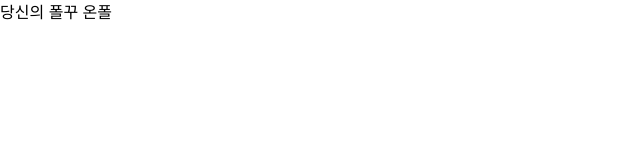
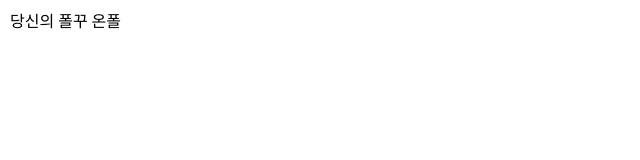
Before and after one commit to jz-project/ohnpol-v2-frontend, a React (Vite) app: page / in a window 1280 px wide. Shown: the top 160 px of the page, without its empty margins (0-640 px from the left). Built offline with nearby package versions, Linux system fonts and the light colour scheme; a web font is replaced by a local one.

Commit message:
[Design] 베이스 css 변경

```diff
--- a/src/styles/common/base.css
+++ b/src/styles/common/base.css
@@ -6,6 +6,7 @@ body {
   font-family: "Pretendard Variable", Pretendard;
   font-size: 1.6rem; /* 16px */
   line-height: 1.5;
+  padding: 1rem;
 }
 
 nav ol,
@@ -19,7 +20,13 @@ nav a {
   text-decoration: none;
 }
 
-h1,h2,h3,h4,h5,h6,p {
+h1,
+h2,
+h3,
+h4,
+h5,
+h6,
+p {
   overflow-wrap: break-word;
 }
 
@@ -29,7 +36,10 @@ hr {
   height: 0;
 }
 
-canvas,img,svg,video {
+canvas,
+img,
+svg,
+video {
   max-width: 100%;
 }
 
@@ -48,6 +58,6 @@ abbr[title] {
 
 :focus-visible {
   outline: 2.5px solid var(--focus, #0869dfc0);
-  outline-offset: .5px;
-  border-radius: 2px
+  outline-offset: 0.5px;
+  border-radius: 2px;
 }
--- a/src/styles/common/normalize.css
+++ b/src/styles/common/normalize.css
@@ -1,26 +1,120 @@
 /*! yamoo9-normalize v1.0.0 */
-html{-webkit-text-size-adjust:100%;font-family:system-ui,'Segoe UI',Roboto,Helvetica,Arial,sans-serif,'Apple Color Emoji','Segoe UI Emoji';tab-size:2}
-body{margin:0;font:100%/1.15 Verdana,Arial,sans-serif;-webkit-font-smoothing:antialiased}
-*,::after,::before{box-sizing:border-box}
-b,strong{font-weight:700}
-code,kbd,pre,samp{font-family:ui-monospace,SFMono-Regular,Consolas,'Liberation Mono',Menlo,monospace;font-size:1em}
-small{font-size:80%}
-sub,sup{position:relative;vertical-align:baseline;font-size:75%;line-height:0}
-sup{top:-.5em}
-sub{bottom:-.25em}
-img{vertical-align:middle}
-button,input{overflow:visible;text-transform:none}
-button,input,select,optgroup,textarea{margin:0;font-family:inherit;font-size:100%;line-height:1.2}
-[type=number]::-webkit-inner-spin-button,[type=number]::-webkit-outer-spin-button{height:auto}
-[type=search]{-webkit-appearance:textfield;outline-offset:-2px}
-[type=search]::-webkit-search-decoration{-webkit-appearance:none}
-::-webkit-file-upload-button{-webkit-appearance:button;font:inherit}
-[type=button],[type=reset],[type=submit],button{-webkit-appearance:button;cursor:pointer}
-[type=button]:-moz-focusring,[type=reset]:-moz-focusring,[type=submit]:-moz-focusring,button:-moz-focusring{outline:1px dotted ButtonText}
-fieldset{padding:.35em .75em .625em}
-legend{box-sizing:inherit;display:table;color:inherit;max-width:100%;padding:0;white-space:normal}
-progress{vertical-align:baseline}
-details{display:block}
-summary{display:list-item}
-table {border-color:currentcolor}
-[hidden]{display:none!important}
+html {
+  -webkit-text-size-adjust: 100%;
+  font-family: system-ui, "Segoe UI", Roboto, Helvetica, Arial, sans-serif,
+    "Apple Color Emoji", "Segoe UI Emoji";
+  tab-size: 2;
+}
+body {
+  margin: 0;
+  font:
+    100%/1.15 Verdana,
+    Arial,
+    sans-serif;
+  -webkit-font-smoothing: antialiased;
+}
+*,
+::after,
+::before {
+  box-sizing: border-box;
+}
+b,
+strong {
+  font-weight: 700;
+}
+code,
+kbd,
+pre,
+samp {
+  font-family: ui-monospace, SFMono-Regular, Consolas, "Liberation Mono", Menlo,
+    monospace;
+  font-size: 1em;
+}
+small {
+  font-size: 80%;
+}
+sub,
+sup {
+  position: relative;
+  vertical-align: baseline;
+  font-size: 75%;
+  line-height: 0;
+}
+sup {
+  top: -0.5em;
+}
+sub {
+  bottom: -0.25em;
+}
+img {
+  vertical-align: middle;
+}
+button,
+input {
+  overflow: visible;
+  text-transform: none;
+}
+button,
+input,
+select,
+optgroup,
+textarea {
+  margin: 0;
+  font-family: inherit;
+  font-size: 100%;
+  line-height: 1.2;
+}
+[type="number"]::-webkit-inner-spin-button,
+[type="number"]::-webkit-outer-spin-button {
+  height: auto;
+}
+[type="search"] {
+  -webkit-appearance: textfield;
+  outline-offset: -2px;
+}
+[type="search"]::-webkit-search-decoration {
+  -webkit-appearance: none;
+}
+::-webkit-file-upload-button {
+  -webkit-appearance: button;
+  font: inherit;
+}
+[type="button"],
+[type="reset"],
+[type="submit"],
+button {
+  -webkit-appearance: button;
+  cursor: pointer;
+}
+[type="button"]:-moz-focusring,
+[type="reset"]:-moz-focusring,
+[type="submit"]:-moz-focusring,
+button:-moz-focusring {
+  outline: 1px dotted ButtonText;
+}
+fieldset {
+  padding: 0.35em 0.75em 0.625em;
+}
+legend {
+  box-sizing: inherit;
+  display: table;
+  color: inherit;
+  max-width: 100%;
+  padding: 0;
+  white-space: normal;
+}
+progress {
+  vertical-align: baseline;
+}
+details {
+  display: block;
+}
+summary {
+  display: list-item;
+}
+table {
+  border-color: currentcolor;
+}
+[hidden] {
+  display: none !important;
+}
--- a/src/styles/main.css
+++ b/src/styles/main.css
@@ -1 +1,2 @@
 @import "./tailwind.css";
+@import "./common/base.css";
--- a/src/styles/tailwind.css
+++ b/src/styles/tailwind.css
@@ -1,4 +1,4 @@
-@import 'tailwindcss';
+@import "tailwindcss";
 
 /* @layer theme, base, components, utilties;
 
```
